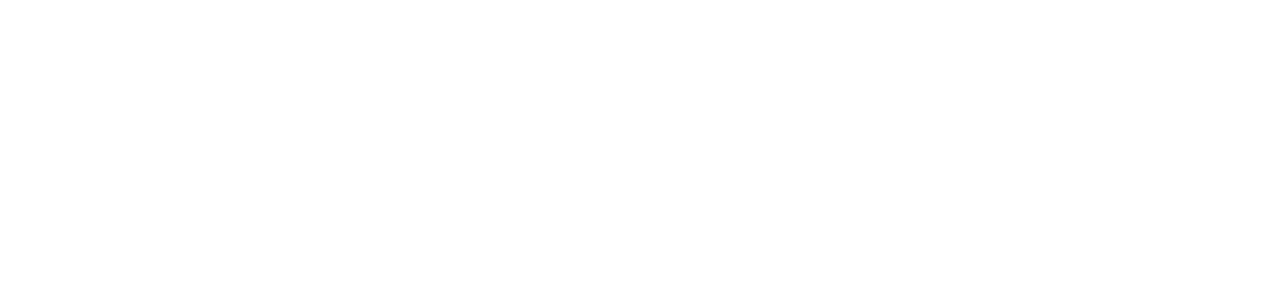
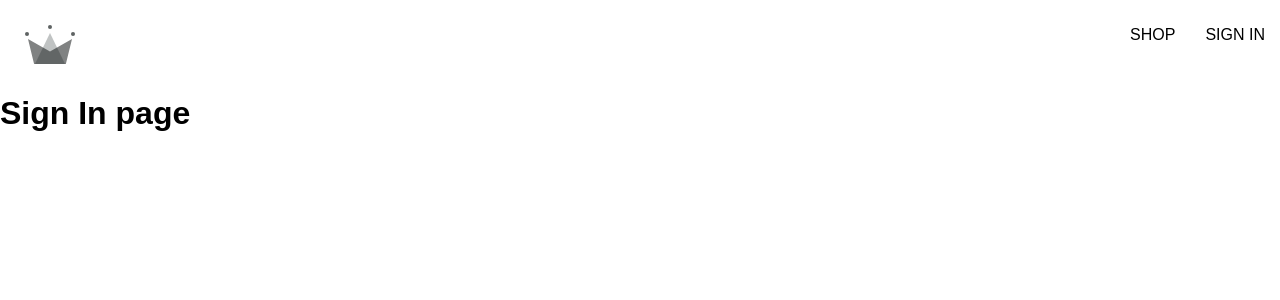
Before and after one commit to kire21/e-commerce, a React (Create React App) app: page /sign-in in a window 1280 px wide. Before the commit this address had no page. Shown: the top 300 px of the page. Built offline with nearby package versions, Linux system fonts and the light colour scheme; a web font is replaced by a local one.

Commit message:
install firebase and add sign in in navigation

```diff
--- a/package.json
+++ b/package.json
@@ -6,6 +6,7 @@
     "@testing-library/jest-dom": "^5.16.4",
     "@testing-library/react": "^13.1.1",
     "@testing-library/user-event": "^13.5.0",
+    "firebase": "^9.7.0",
     "react": "^18.1.0",
     "react-dom": "^18.1.0",
     "react-router-dom": "6",
--- a/src/App.js
+++ b/src/App.js
@@ -2,6 +2,7 @@
 
 import Home from "./routes/home/Home";
 import Navigation from "./routes/Navigation/Navigation";
+import SignIn from "./routes/SignIn/SignIn";
 
 const Shop = () => {
   return <div>I am the shop page</div>;
@@ -13,6 +14,7 @@
       <Route path="/" element={<Navigation />}>
         <Route path="/" element={<Home />} />
         <Route path="shop" element={<Shop />} />
+        <Route path="sign-in" element={<SignIn />} />
       </Route>
     </Routes>
   );
--- a/src/routes/Navigation/Navigation.js
+++ b/src/routes/Navigation/Navigation.js
@@ -12,7 +12,10 @@
         </Link>
         <div className="nav__links--container">
           <Link className="nav__link" to="/shop">
-            Shop
+            SHOP
+          </Link>
+          <Link className="nav__link" to="/sign-in">
+            SIGN IN
           </Link>
         </div>
       </div>
--- /dev/null
+++ b/src/routes/SignIn/SignIn.js
@@ -0,0 +1,9 @@
+const SignIn = () => {
+  return (
+    <div>
+      <h1>Sign In page</h1>
+    </div>
+  );
+};
+
+export default SignIn;
```
Also changed, not shown: 1 other file (tests, documents, lock files or other folders).
